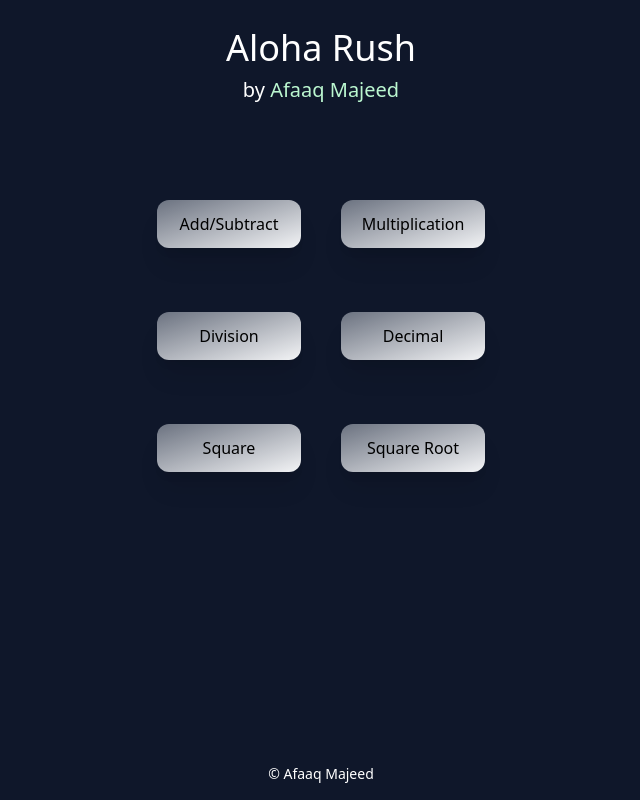
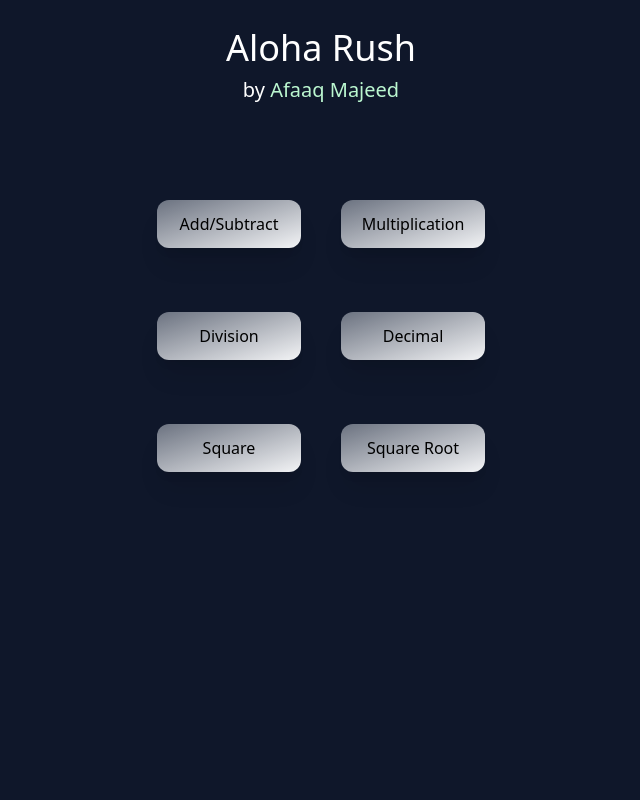
Before and after one commit to afaaq10/aloha, a React (Create React App) app: page / in a window 1280 px wide. Shown: the whole page, without its empty margins (319-959 px from the left). Built offline with nearby package versions, Linux system fonts and the light colour scheme.

Commit message:
removed footer

```diff
--- a/src/App.tsx
+++ b/src/App.tsx
@@ -66,8 +66,8 @@ const App = () => {
                 </div>
             )}
 
-            <div className='flex flex-col items-center justify-center flex-grow' style={{ justifyContent: 'start', marginTop: 74 }}></div>
-            <footer className='py-4 text-sm text-white'>&copy; Afaaq Majeed</footer>
+            {/* <div className='flex flex-col items-center justify-center flex-grow' style={{ justifyContent: 'start', marginTop: 74 }}></div>
+            <footer className='py-4 text-sm text-white'>&copy; Afaaq Majeed</footer> */}
         </div>
     );
 };
```
